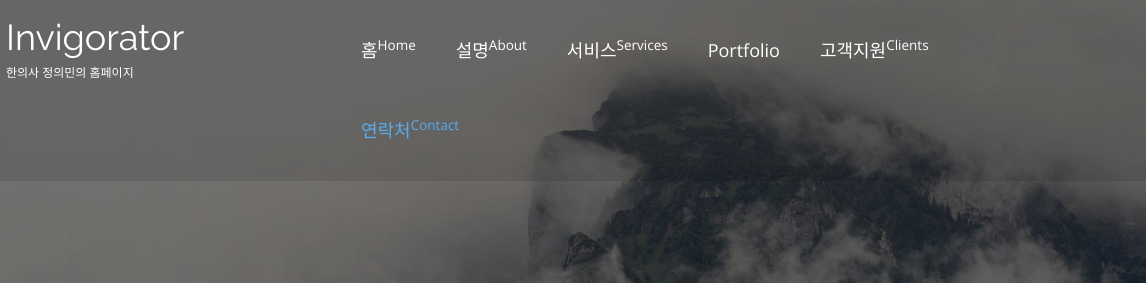
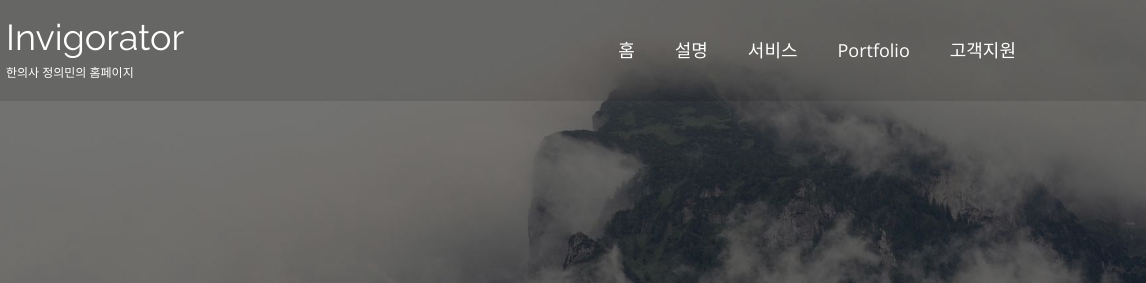
Before and after one commit to invigorator/invigorator.github.io, a plain HTML site: page index.html in a window 1280 px wide. Shown: the top 283 px of the page, 134-1280 px from the left. Drawn offline with nearby package versions, Linux system fonts and the light colour scheme.

Commit message:
Contents_change#2

```diff
--- a/index.html
+++ b/index.html
@@ -94,12 +94,12 @@
 										<!-- Collect the nav links, forms, and other content for toggling -->
 										<div class="collapse navbar-collapse scrollspy smooth-scroll" id="navbar-collapse-1">
 											<ul class="nav navbar-nav navbar-right">
-												<li class="active"><a href="#banner">홈<sup>Home</sup></a></li>
-												<li><a href="#about">설명<sup>About</sup></a></li>
-												<li><a href="#services">서비스<sup>Services</sup></a></li>
+												<li class="active"><a href="#banner">홈</a></li>
+												<li><a href="#about">설명</a></li>
+												<li><a href="#services">서비스</a></li>
 												<li><a href="#portfolio">Portfolio</a></li>
-												<li><a href="#clients">고객지원<sup>Clients</sup></a></li>
-												<li><a href="#contact">연락처<sup>Contact</sup></a></li>
+												<li><a href="#clients">고객지원</a></li>
+												<li><a href="#contact"></a></li>
 											</ul>
 										</div>
 
```
